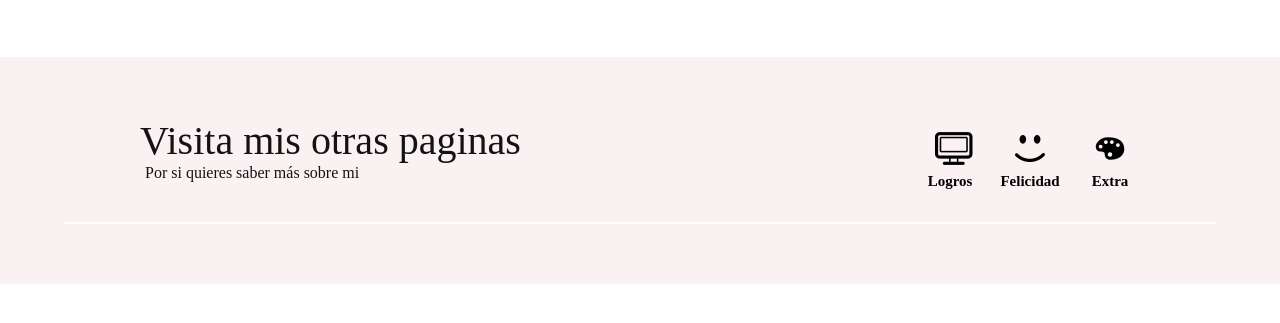
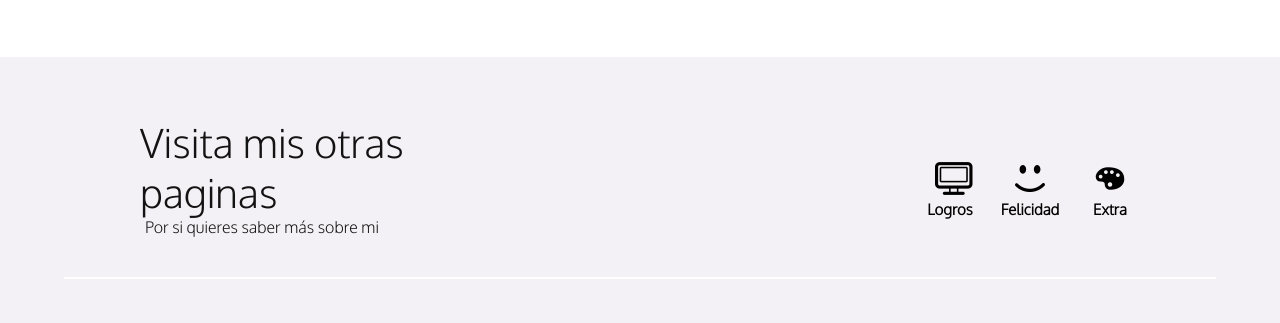
Before and after one commit to ImmerLoarca/Pagina-Personal, a plain HTML site: page Quien soy/Personal.html in a window 1280 px wide. Shown: the part 2771-3094 px from the top of the page. Before the commit the page ends 3055 px from the top, so only its background shows below. Drawn offline with Linux system fonts and the light colour scheme.

Commit message:
Update Personal.css

```diff
--- a/Quien soy/Css/Personal.css
+++ b/Quien soy/Css/Personal.css
@@ -269,8 +269,9 @@ a {
 
 /*Footer*/
  footer{
-    background: #f8ededb7;
+    background: #F3F1F5;
     padding-bottom: 0.1px;
+    font-family: 'Oxygen', sans-serif;
 }
 
 .foooter-content{
```
